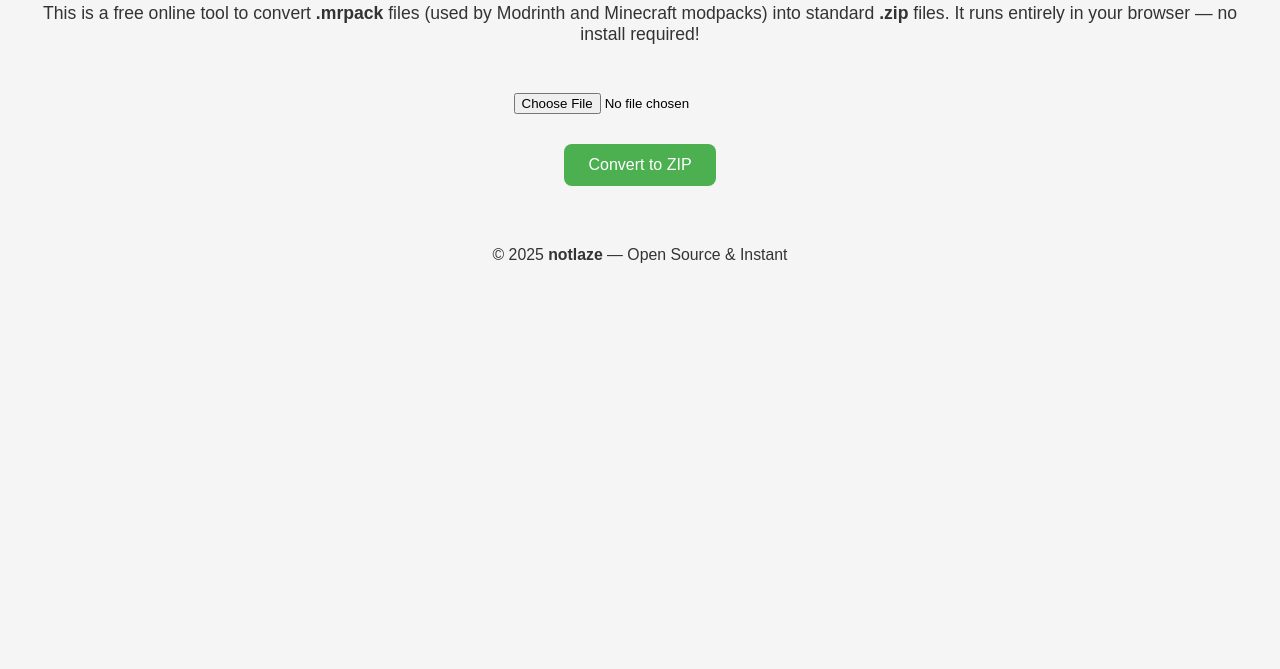
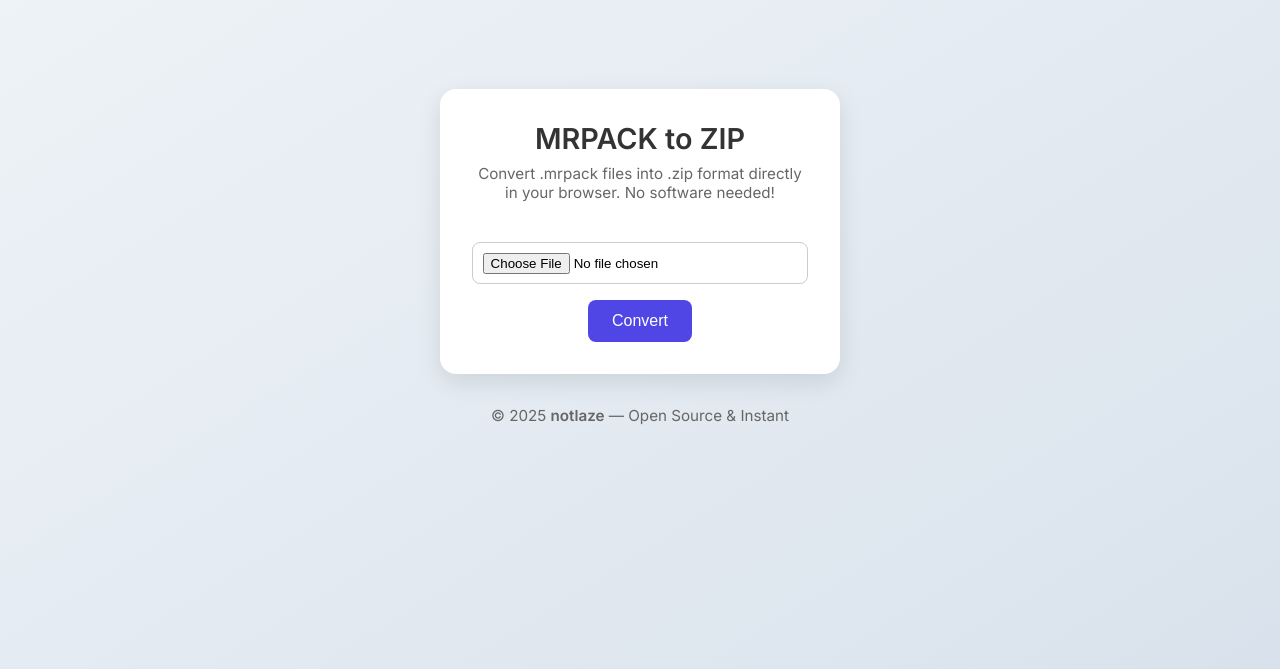
Before and after one commit to NotLaze/mrpack-to-zip-converter, a plain HTML site: page index.html in a window 1280 px wide. Shown: the part 131-800 px from the top of the page. Drawn offline with Linux system fonts and the light colour scheme.

Commit message:
Update index.html

```diff
--- a/index.html
+++ b/index.html
@@ -2,68 +2,102 @@
 <html lang="en">
 <head>
   <meta charset="UTF-8">
-  <title>Convert MRPACK to ZIP - Free Online Tool</title>
+  <title>MRPACK to ZIP Converter</title>
   <meta name="viewport" content="width=device-width, initial-scale=1.0">
 
-  <!-- SEO Meta Tags -->
+  <!-- SEO -->
   <meta name="description" content="Convert .mrpack files to .zip online instantly. No download required, works in your browser!">
   <meta name="keywords" content="mrpack to zip, convert mrpack, Minecraft mrpack converter, modrinth mrpack to zip, online mrpack converter, minecraft modpack converter">
   <meta name="author" content="notlaze">
   <meta name="robots" content="index, follow">
 
-  <!-- Styling -->
+  <!-- Fonts and Style -->
+  <link href="https://fonts.googleapis.com/css2?family=Inter:wght@400;600&display=swap" rel="stylesheet">
   <style>
+    * {
+      box-sizing: border-box;
+      margin: 0;
+      padding: 0;
+    }
+
     body {
-      font-family: Arial, sans-serif;
+      font-family: 'Inter', sans-serif;
+      background: linear-gradient(to bottom right, #f0f4f8, #d9e2ec);
+      min-height: 100vh;
+      display: flex;
+      flex-direction: column;
+      justify-content: center;
+      align-items: center;
+      padding: 2rem;
+    }
+
+    .container {
+      background-color: #ffffff;
+      padding: 2rem;
+      border-radius: 1rem;
+      box-shadow: 0 8px 24px rgba(0, 0, 0, 0.1);
+      max-width: 400px;
+      width: 100%;
       text-align: center;
-      padding: 50px 20px;
-      background-color: #f5f5f5;
     }
 
     h1 {
-      font-size: 2em;
-      margin-bottom: 10px;
+      font-size: 1.8rem;
+      color: #333;
+      margin-bottom: 0.5rem;
     }
 
     p {
-      font-size: 1.1em;
-      color: #333;
+      color: #666;
+      margin-bottom: 1.5rem;
+      font-size: 0.95rem;
     }
 
     input[type="file"] {
-      margin-top: 20px;
-      padding: 10px;
+      margin: 1rem 0;
+      border: 1px solid #ccc;
+      padding: 0.6rem;
+      border-radius: 0.5rem;
+      width: 100%;
     }
 
     .btn {
-      margin-top: 20px;
-      padding: 12px 24px;
-      font-size: 1em;
-      cursor: pointer;
-      background-color: #4CAF50;
+      background-color: #4f46e5;
       color: white;
       border: none;
-      border-radius: 8px;
+      padding: 0.75rem 1.5rem;
+      font-size: 1rem;
+      border-radius: 0.5rem;
+      cursor: pointer;
+      transition: background-color 0.3s ease;
     }
 
     .btn:hover {
-      background-color: #45a049;
+      background-color: #4338ca;
     }
 
     footer {
-      margin-top: 60px;
+      margin-top: 2rem;
+      font-size: 0.85rem;
       color: #888;
-      font-size: 0.9em;
+      text-align: center;
+    }
+
+    @media (max-width: 500px) {
+      .container {
+        padding: 1.5rem;
+      }
     }
   </style>
 </head>
 <body>
-  <h1>MRPACK to ZIP Converter</h1>
-  <p>This is a free online tool to convert <strong>.mrpack</strong> files (used by Modrinth and Minecraft modpacks) into standard <strong>.zip</strong> files. It runs entirely in your browser — no install required!</p>
+  <div class="container">
+    <h1>MRPACK to ZIP</h1>
+    <p>Convert .mrpack files into .zip format directly in your browser. No software needed!</p>
 
-  <input type="file" id="fileInput" accept=".mrpack">
-  <br>
-  <button class="btn" onclick="convert()">Convert to ZIP</button>
+    <input type="file" id="fileInput" accept=".mrpack">
+    <button class="btn" onclick="convert()">Convert</button>
+  </div>
 
   <footer>
     <p>&copy; 2025 <strong>notlaze</strong> — Open Source & Instant</p>
@@ -73,7 +107,7 @@
     function convert() {
       const input = document.getElementById('fileInput');
       if (!input.files.length) {
-        alert("Please select a .mrpack file first.");
+        alert("Please select a .mrpack file.");
         return;
       }
 
@@ -83,7 +117,6 @@
       const reader = new FileReader();
       reader.onload = function () {
         const blob = new Blob([reader.result], { type: 'application/zip' });
-
         const a = document.createElement("a");
         a.href = URL.createObjectURL(blob);
         a.download = zipName;
```
